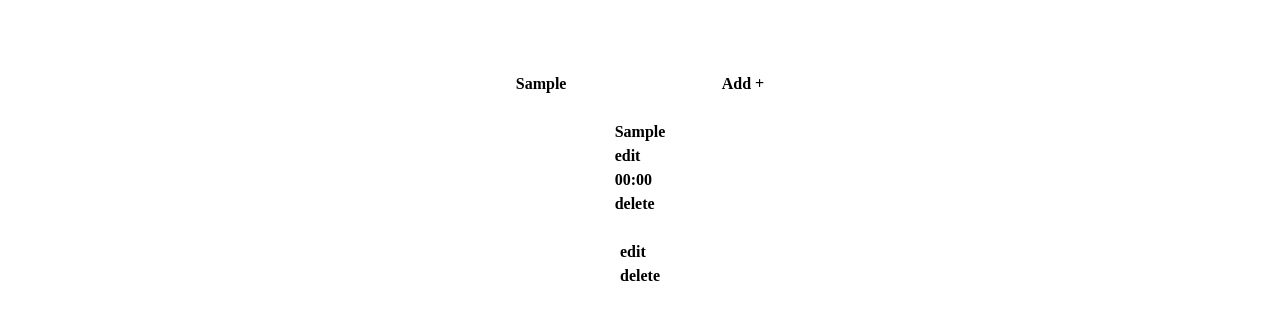
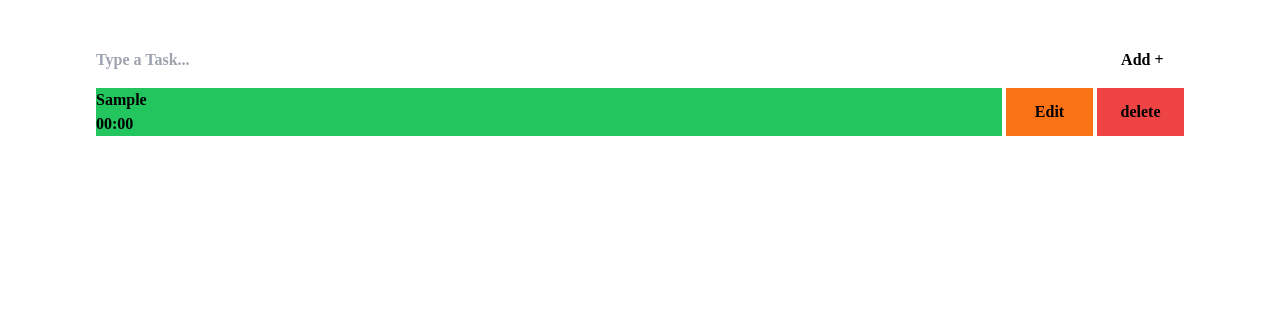
Before and after one commit to AyoubMazouz/todo-list, a React (Create React App) app: page / in a window 1280 px wide. Both pictures are taken after typing "Sample" into the empty fields and a click on the button "Add +". Shown: the top 320 px of the page. Built offline with nearby package versions, Linux system fonts and the light colour scheme.

Commit message:
Add the ability to edit a task without losing information

```diff
--- a/src/App.js
+++ b/src/App.js
@@ -1,21 +1,18 @@
+import { useState } from 'react';
 import './App.css';
-import { useState } from 'react';
+import TaskForm from './components/TaskForm'
+import TaskInput from './components/TaskInput'
 
-function App() {
+const App = () => {
 
 
   const [input, setInput] = useState('');
-  const [tasks, setTasks] = useState([{
-    id: '',
-    text: '',
-    time: '',
-    complete: false,
-    editMode: false
-  }]);
+  const [tasks, setTasks] = useState([]);
 
 
   const onSubmit = e => {
     e.preventDefault();
+    if (input.trim().length < 3) return;
 
     setTasks([{
       id: Math.random() * 1000 | 0,
@@ -25,140 +22,41 @@ function App() {
       editMode: false
     }, ...tasks
     ]);
+
+    setInput('');
   }
 
-  const onEdit = id => {
-    let temp = {};
-    tasks.forEach(task => {
-      if (task.id === id) temp = {
-        id: task.id,
-        text: task.text,
-        time: '00:00',
-        complete: task.complete,
-        editMode: task.editMode
-      }
-    })
-    const newArray = tasks.filter(task => task.id != id);
-    setTasks([{
-      id: temp.id,
-      text: temp.text,
-      time: '00:00',
-      complete: temp.complete,
-      editMode: !temp.editMode
-    }, ...newArray]);
+  const editMode = id => {
+    setTasks(prev =>
+      prev.map(task =>
+        task.id === id ? { ...task, editMode: !task.editMode } : task
+      ))
   }
 
 
-  const deleteTask = id => {
-    const newArray = tasks.filter(task => task.id != id);
-    setTasks([...newArray]);
-  }
 
-  const onTextEdit = (e, id) => {
-    let temp = {};
-    tasks.forEach(task => {
-      if (task.id === id) temp = {
-        id: task.id,
-        text: task.text,
-        time: '00:00',
-        complete: task.complete,
-        editMode: false
-      }
-    })
-    const newArray = tasks.filter(task => task.id != id);
-    setTasks([{
-      id: temp.id,
-      text: e.target.value,
-      time: '00:00',
-      complete: temp.complete,
-      editMode: !temp.editMode
-    }, ...newArray]);
+
+  const deleteTask = id => setTasks(tasks.filter(task => task.id !== id));
+
+  const onChange = (e, id) => {
+
+    const currentValue = e.target.value;
+    setTasks(prevTasks =>
+      prevTasks.map(task =>
+        task.id === id ? { ...task, text: currentValue } : task
+      ))
+
+
   }
 
 
 
   return (
-    <div className='flex flex-col gap-6 justify-center items-center px-8 py-6'>
+    <div className='w-full space-y-4'>
 
 
-      <div>
-
-        <input type='input'
-          placeholder='Type a Task...'
-          value={input}
-          onChange={e => setInput(e.target.value)}
-          className=''></input>
-
-        <button type='submit'
-          onClick={onSubmit}
-          className=''>
-          Add + </button>
-
-      </div>
-
-
-      {
-        tasks.length > 0 ?
-
-          tasks.map(task =>
-
-            <div>
-
-              {
-                task.editMode ?
-                  <>
-
-                    <input type='input'
-                      key={task.id}
-                      value={task.text}
-                      onChange={e => onTextEdit(e, task.id)}
-                      className=''
-                    >
-                    </input>
-
-                    <button onClick={() => onEdit(task.id)}
-                      key={task.id}
-                      className=''>
-                      save
-                    </button>
-
-                  </>
-                  :
-                  <>
-
-                    <div key={task.id}
-                      className=''>
-                      {task.text}
-                    </div>
-
-                    <button onClick={() => onEdit(task.id)}
-                      key={task.id}
-                      className=''>
-                      edit
-                    </button>
-
-                  </>
-              }
-
-              <div key={task.id}
-                className=''>
-                {task.time}
-              </div>
-
-              <button onClick={() => deleteTask(task.id)}
-                key={task.id}
-                className=''>
-                delete
-              </button>
-
-            </div>
-
-          ) :
-
-          <div>
-            No tasks available
-          </div>
-      }
+      <TaskInput input={input} setInput={setInput} onSubmit={onSubmit} />
+      <TaskForm tasks={tasks} editMode={editMode} deleteTask={deleteTask} setTasks={setTasks} />
 
     </div>
   );
--- /dev/null
+++ b/src/components/TaskForm.jsx
@@ -0,0 +1,56 @@
+import { useState } from "react";
+
+
+const TaskForm = ({ tasks, setTasks, editMode, deleteTask }) => {
+
+    if (tasks.length === 0) {
+        return <h3 className="col-span-12"
+        >No tasks available</h3>
+    }
+
+    return (
+        tasks.map(task =>
+            <div key={task.id}
+                className="grid grid-cols-12 gap-1">
+
+                {task.editMode ? <EditLabel task={task} setTasks={setTasks} /> : <Label task={task} />}
+
+                {<button onClick={() => editMode(task.id)}
+                    className='col-span-1 bg-orange-500'
+                >{task.editMode ? 'Save' : 'Edit'}</button>}
+
+                <button onClick={() => deleteTask(task.id)}
+                    className='col-span-1 bg-red-500'
+                >delete</button>
+
+            </div>
+        )
+
+    )
+}
+export default TaskForm;
+
+const Label = ({ task }) => {
+    return (
+        <div className='col-span-10 bg-green-500'>
+            <h3 className=''
+            >{task.text}</h3>
+
+            <h6 className=''
+            >{task.time}</h6>
+        </div>
+    )
+}
+
+const EditLabel = ({ task, setTasks }) => {
+    return (
+        <input type='input'
+            value={task.text}
+            onChange={e => {
+                setTasks(prev =>
+                    prev.map(t => t.id === task.id ? { ...t, text: e.target.value } : t))
+            }}
+            className='col-span-10 bg-orange-500'
+        ></input>
+    )
+}
--- /dev/null
+++ b/src/components/TaskInput.jsx
@@ -0,0 +1,29 @@
+import { useState } from "react";
+
+
+const TaskInput = ({ input, setInput, onSubmit }) => {
+
+
+    return (
+
+        <div className="grid grid-cols-12 gap-2">
+
+            <input type='input'
+                placeholder='Type a Task...'
+                value={input}
+                onChange={e => setInput(e.target.value)}
+                className='col-span-11'
+            ></input>
+
+            <button type='submit'
+                onClick={onSubmit}
+                className=''>
+                Add +
+            </button>
+
+        </div>
+
+    )
+}
+
+export default TaskInput;
```
Also changed, not shown: src/setupTests.js (deleted, +0 -5 lines).
